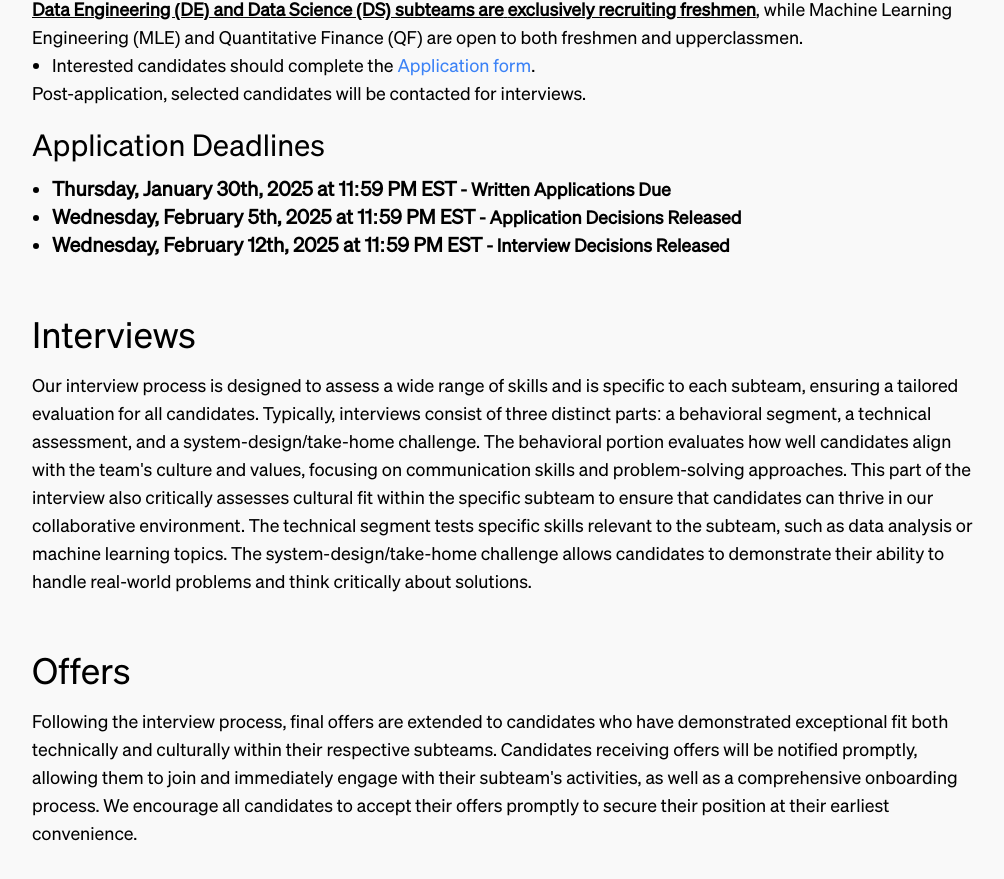
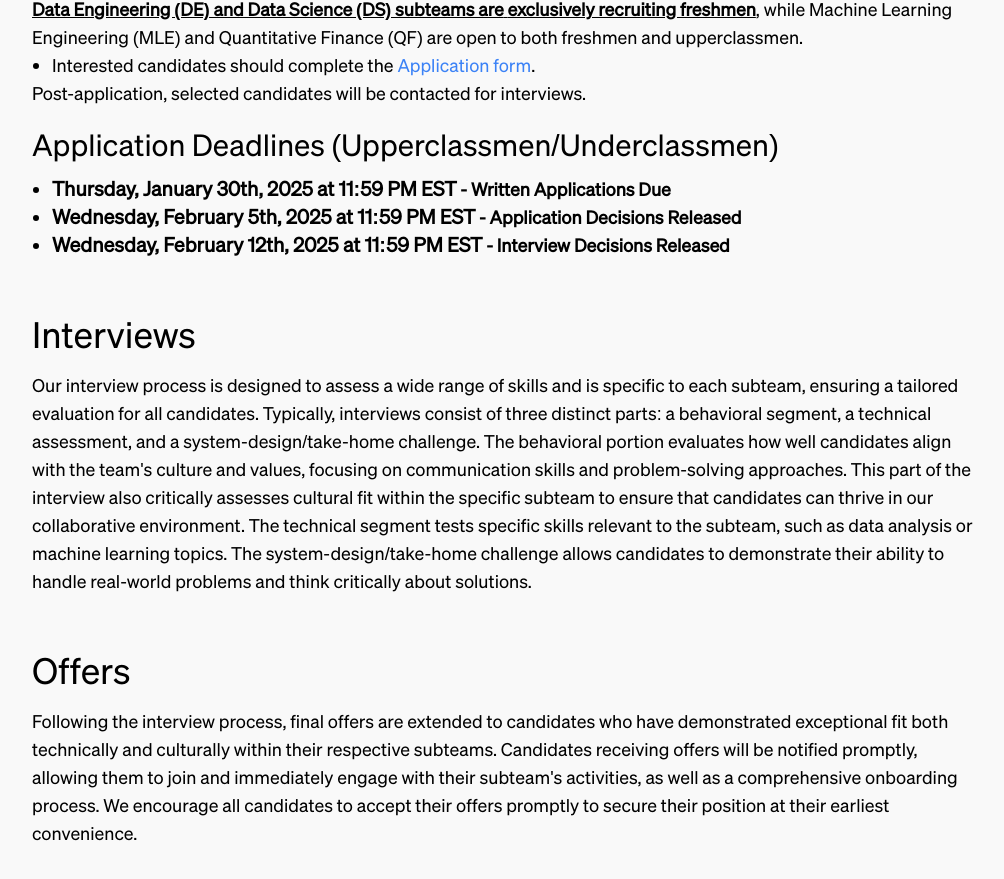
Before and after one commit to Miwi343/cds-website-fork, a Next.js app: page /recruitment in a window 1280 px wide. Shown: the part 2458-3337 px from the top of the page, without its empty margins (160-1164 px from the left). Built offline with nearby package versions, Linux system fonts and the light colour scheme.

Commit message:
NEW: Added application deadline clarification

```diff
--- a/src/pages/recruitment.tsx
+++ b/src/pages/recruitment.tsx
@@ -160,7 +160,7 @@ const Recruitment: React.FC = () => {
                 . */}
               </div>
               <div className="mt-5 space-y-3">
-                <h1 className="text-3xl">Application Deadlines</h1>
+                <h1 className="text-3xl">Application Deadlines (Upperclassmen/Underclassmen)</h1>
                 <ul className="list-disc pl-5 text-lg">
                   {/* <li>
                     The{" "}
```
